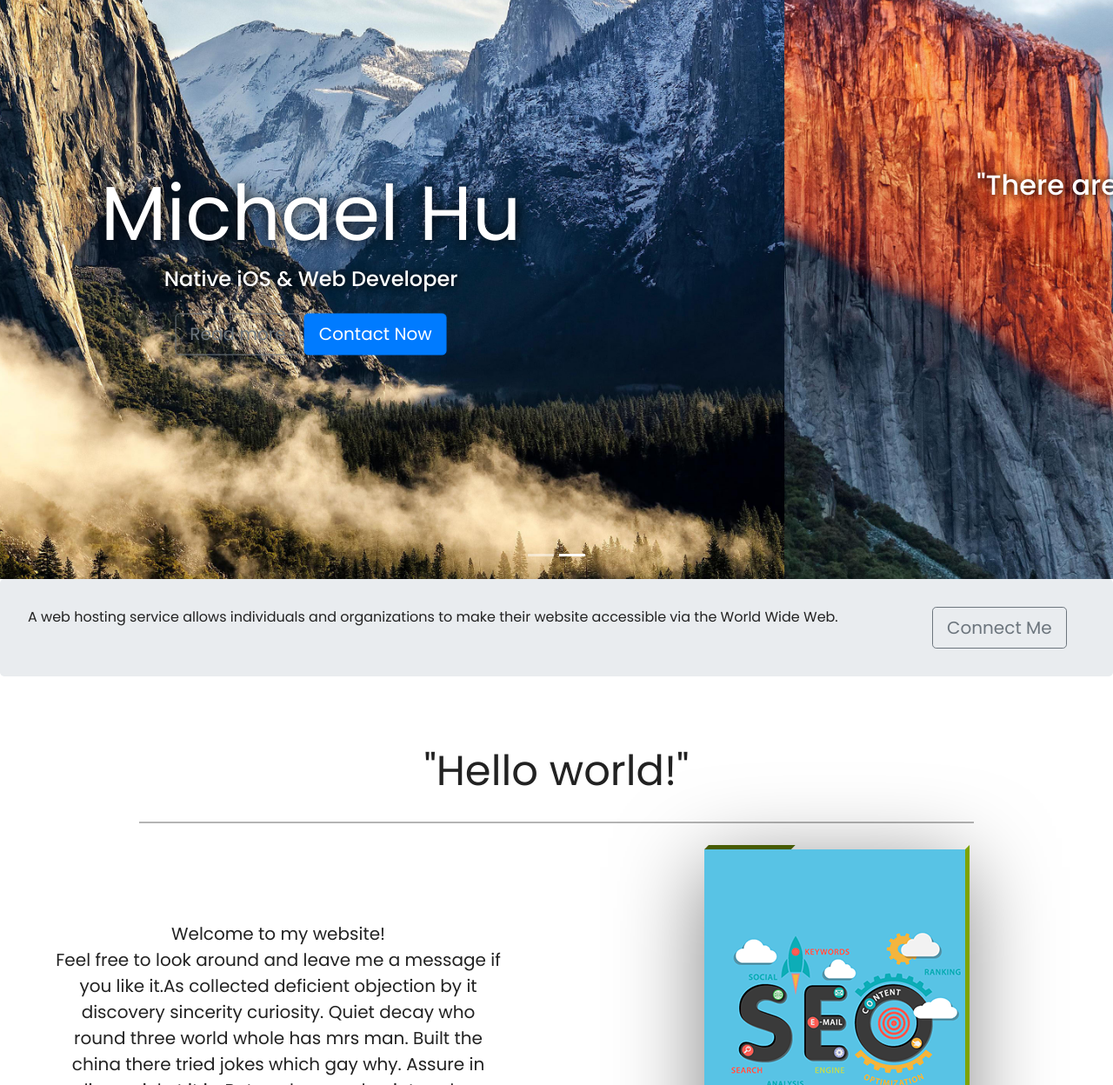
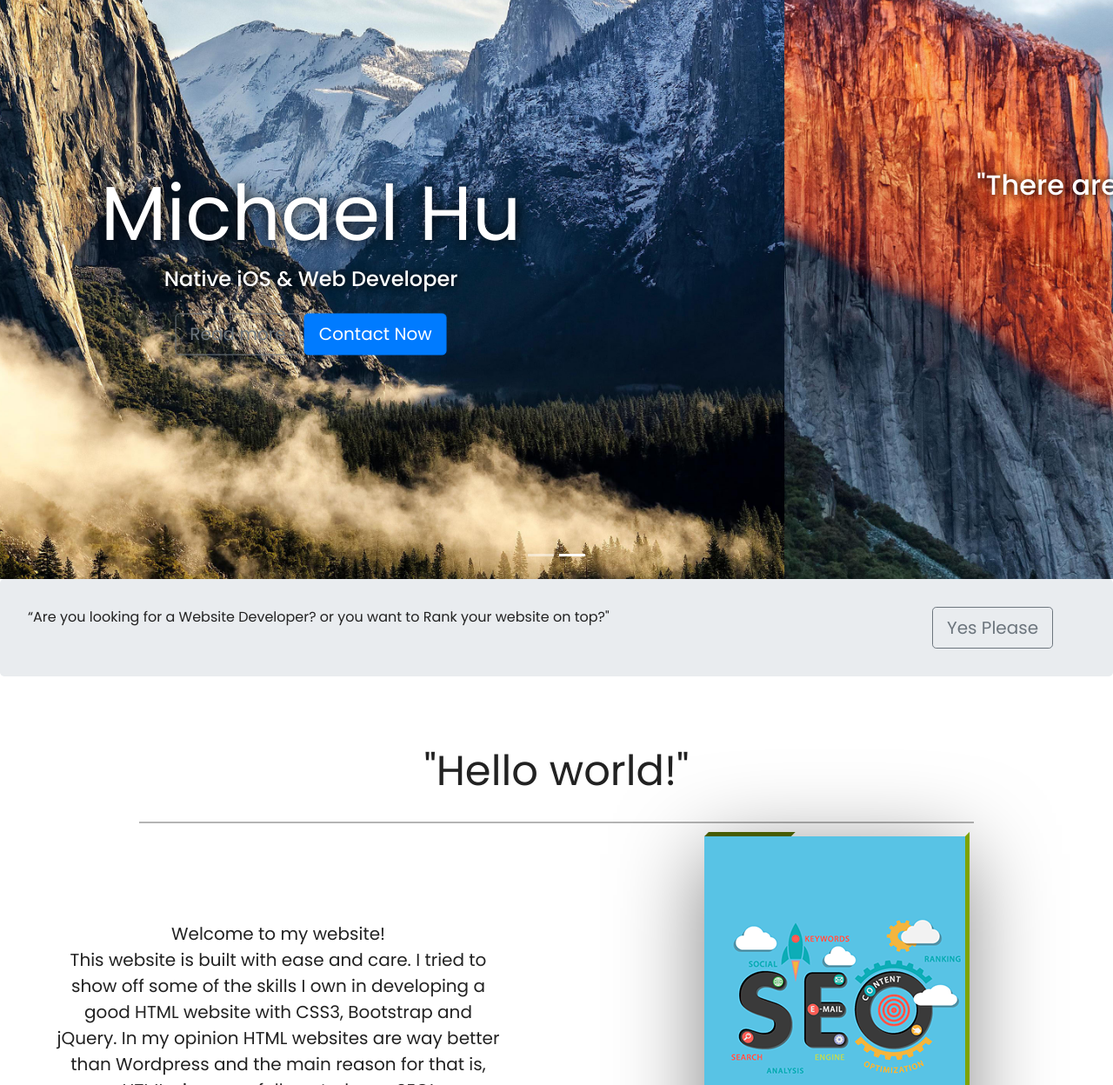
Before and after one commit to MHspitta/PortfolioWebsite, a plain HTML site: page index.html in a window 1280 px wide. Shown: the part 52-1300 px from the top of the page at 87% size. Drawn offline with nearby package versions, Linux system fonts and the light colour scheme.

Commit message:
text update

```diff
--- a/index.html
+++ b/index.html
@@ -77,11 +77,11 @@
     <div class="row jumbotron">
       <div class="col-xs-12 col-sm-12 col-md-9 col-lg-9 col-xl-10">
         <p class="jumbo">
-          A web hosting service allows individuals and organizations to make their website accessible via the World Wide Web.
+          “Are you looking for a Website Developer? or you want to Rank your website on top?"
         </p>
       </div>
       <div class="col-xs-12 col-sm-12 col-md-3 col-lg-3 col-xl-2">
-        <a id="connect" href="#"> <button type="button" class="btn btn-outline-secondary btn-lg">Connect Me</button></a>
+        <a id="connect" href="#"> <button type="button" class="btn btn-outline-secondary btn-lg">Yes Please</button></a>
       </div>
     </div>
   </div>
@@ -97,8 +97,9 @@
       <hr class="fix" />
         <p class="lead">
           Welcome to my website! <br />
-          Feel free to look around and leave me a message if you like it.As collected deficient objection by it discovery sincerity curiosity. Quiet decay who round three world whole has mrs man. Built the china there tried jokes which gay why. Assure in adieus wicket it is. But spoke round point and one joy. Offending her moonlight men sweetness see unwilling. Often of it tears whole oh balls share an. <br />
-          This webiste is..
+          This website is built with ease and care. I tried to show off some of the skills I own in developing a good HTML website with CSS3, Bootstrap and jQuery.
+          In my opinion HTML websites are way better than Wordpress and the main reason for that is, HTML gives you full control over SEO! <br />
+          Take a look at the book I made on the right about the essentials of SEO, enjoy! <br />
         </p>
     </div>
     <div class="col-lg-6">
--- a/main.css
+++ b/main.css
@@ -343,15 +343,15 @@ figure {
   height: 100%;
 }
 #fixed {
-  background-image: url('images/1.png');
+  background-image: url('images/background3.png');
   position: fixed;
   display: block;
-  top: 0;
+  top:0;
   left: 0;
   width: 100%;
-  height: 100%;
-  background-size: grid;
-  background-repeat: no-repeat;
+  height:100%;
+  background-size: abslolute;
+  background-repeat: repeat-y;
   background-position: center center;
   -webkit-transform: translateZ(0);
           transform: translateZ(0);
```
Also changed, not shown: anonymouspro/DESCRIPTION.en_us.html (added, +8 -0 lines), test.css (+11 -6 lines), anonymouspro/AnonymousPro-Bold.ttf (added), anonymouspro/AnonymousPro-BoldItalic.ttf (added), anonymouspro/AnonymousPro-Italic.ttf (added), anonymouspro/AnonymousPro-Regular.ttf (added), anonymouspro/FONTLOG.txt (added), anonymouspro/OFL.txt (added), images/background3 copy.jpeg (added), images/background3.png (added), 2 other files.
